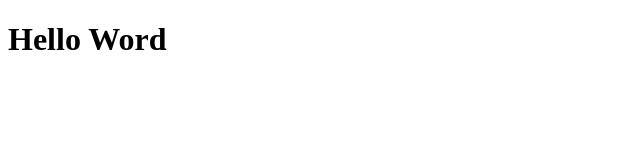
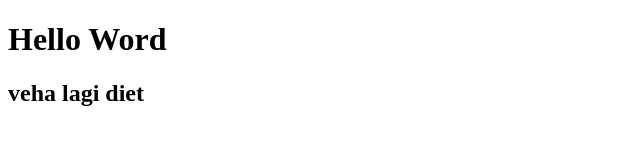
Before and after one commit to ramadhanveha/dayone_FDS, a plain HTML site: page index.html in a window 1280 px wide. Shown: the whole page, without its empty margins (0-640 px from the left). Drawn offline with Linux system fonts and the light colour scheme.

Commit message:
tambahan lagi diet

```diff
--- a/index.html
+++ b/index.html
@@ -7,5 +7,6 @@
 </head>
 <body>
     <h1>Hello Word</h1>
+    <h2>veha lagi diet</h2>
 </body>
 </html>
```
